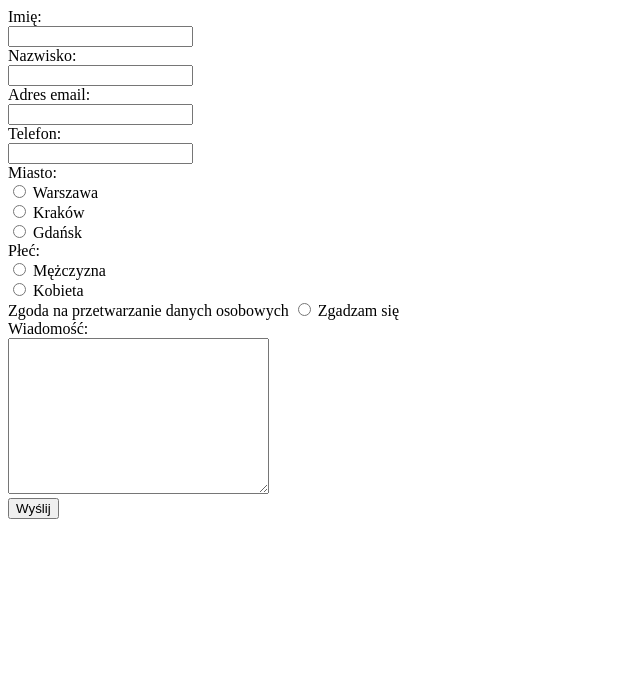
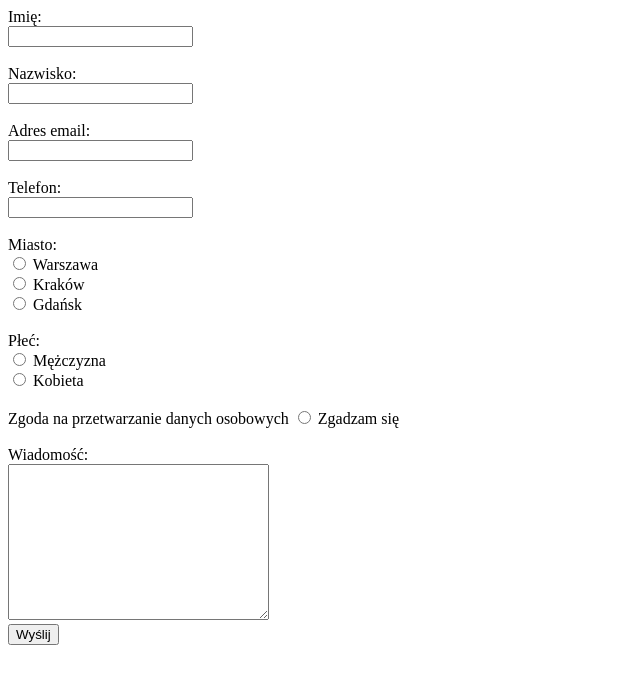
Before and after one commit to Klibanoforos/zadanie-domowe-formularz, a plain HTML site: page index.html in a window 1280 px wide. Shown: the whole page, without its empty margins (0-640 px from the left). Drawn offline with Linux system fonts and the light colour scheme.

Commit message:
jednak nie gotowe

```diff
--- a/index.html
+++ b/index.html
@@ -7,22 +7,22 @@
 <body>
      <form action="https://formspree.io/klibanoforos@gmail.com" method="post">
         Imię:<br>
-        <input type="text" name="imie"> <br>
+        <input type="text" name="imie"> <br><br>
         Nazwisko:<br>
-        <input type="text" name="nazwisko"> <br>
+        <input type="text" name="nazwisko"> <br><br>
         Adres email:<br>
-        <input type="email" name="adres email"> <br>
+        <input type="email" name="adres email"> <br><br>
         Telefon:<br>
-        <input type="tel" name="telefon"> <br>
+        <input type="tel" name="telefon"> <br><br>
         Miasto:<br>
         <input type="radio" name="miasto"> Warszawa <br>
         <input type="radio" name="miasto"> Kraków <br>
-        <input type="radio" name="miasto"> Gdańsk <br>
+        <input type="radio" name="miasto"> Gdańsk <br><br>
         Płeć:<br>
         <input type="radio" name="plec"> Mężczyzna <br>
-        <input type="radio" name="plec"> Kobieta <br>
+        <input type="radio" name="plec"> Kobieta <br><br>
         Zgoda na przetwarzanie danych osobowych
-        <input type="radio" name="zgoda"> Zgadzam się <br>
+        <input type="radio" name="zgoda"> Zgadzam się <br><br>
         Wiadomość:<br>
         <textarea name="wiadomosc" rows="10" cols="30"></textarea> <br>
 
```
